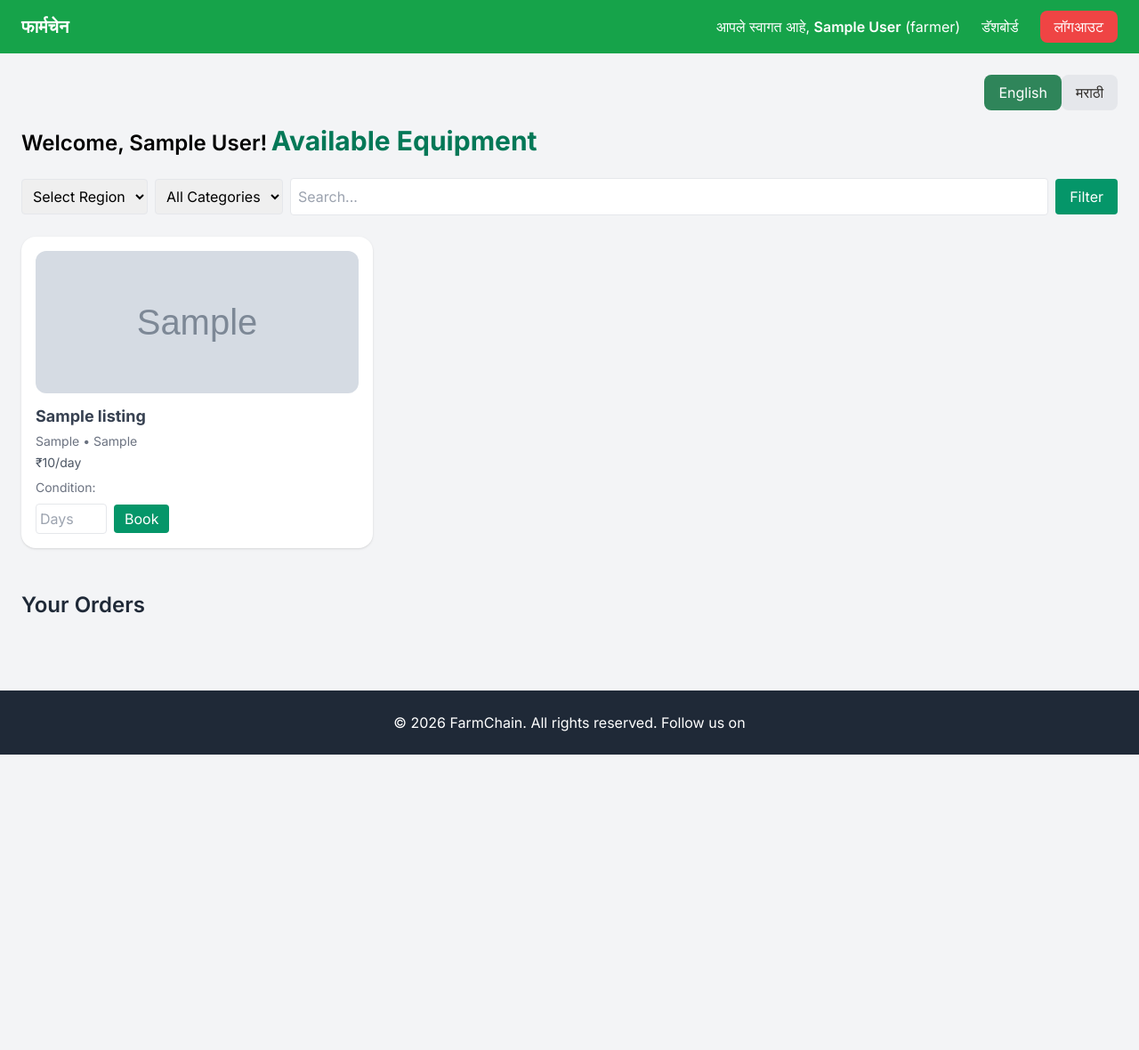
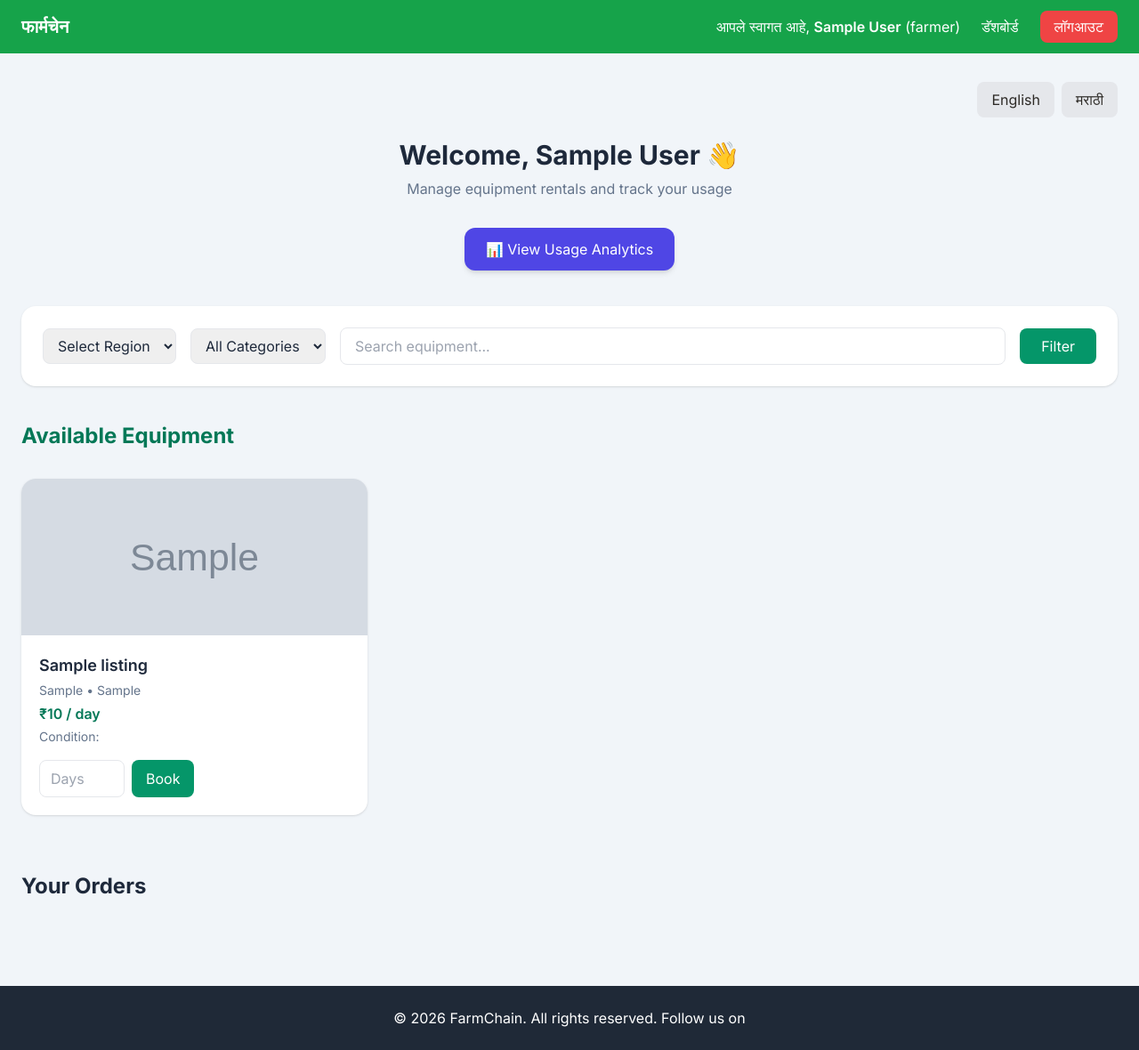
Before and after one commit to sohampatil44/Farmchain, a Node server app: page /farmer in a window 1280 px wide. Shown: the whole page at 89% size. Before the commit the page ends 848 px from the top, so only its background shows below. Run offline with Node 20, Linux system fonts and the light colour scheme; the visitor is signed in with stand-in values (Sample User, id 1); tables that the repository leaves empty hold one stand-in row (values such as "Sample post"); grey boxes marked "Sample" are stand-in pictures; some libraries are stand-ins or nearby versions.

Commit message:
added analytics

```diff
--- a/webapp/routes/farmer.js
+++ b/webapp/routes/farmer.js
@@ -200,4 +200,33 @@
     }
 });
 
+/**
+ * FARMER ANALYTICS
+ */
+router.get("/analytics", verifyToken, requireFarmer, async (req, res) => {
+    const bookings = await Booking.find({
+        farmer: req.user.userId,
+        status: "confirmed"
+    }).populate("listing");
+
+    let totalSpent = 0;
+    let totalDays = 0;
+    const usageMap = {};
+
+    bookings.forEach(b => {
+        totalSpent += b.amount;
+        const days = Math.round((b.to - b.from) / 86400000);
+        totalDays += days;
+
+        const name = b.listing?.name || "Unknown";
+        usageMap[name] = (usageMap[name] || 0) + days;
+    });
+
+    res.render("analytics-farmer", {
+        totalSpent,
+        totalDays,
+        usageMap
+    });
+});
+
 module.exports = router;
--- a/webapp/server.js
+++ b/webapp/server.js
@@ -38,11 +38,17 @@
       const decoded = jwt.verify(token, process.env.JWT_SECRET || "your-secret-key-change-in-production");
 
       if (decoded.role === "admin") {
-        res.locals.user = { id: "adminId", name: "alishaikhh15@gmail.com", role: "admin" };
+        req.user = { userId: "adminId", role: "admin", name: "Admin" };
+        res.locals.user = req.user;
       } else {
         const user = await User.findById(decoded.userId);
         if (user) {
-          res.locals.user = { id: user._id, name: user.name, role: user.role };
+          req.user = {
+            userId: user._id,
+            role: user.role,
+            name: user.name
+          };
+          res.locals.user = req.user;
         }
       }
     } catch (error) {
@@ -50,6 +56,7 @@
       res.clearCookie("token");
     }
   }
+
 
   next();
 });
--- a/webapp/views/farmer.ejs
+++ b/webapp/views/farmer.ejs
@@ -4,54 +4,82 @@
   <meta charset="UTF-8">
   <meta name="viewport" content="width=device-width, initial-scale=1.0">
   <title data-en="Farmer Portal" data-mr="शेतकरी पोर्टल">Farmer Portal</title>
+
   <script src="https://cdn.tailwindcss.com"></script>
   <link href="https://fonts.googleapis.com/css2?family=Inter:wght@400;600;700&family=Noto+Serif+Devanagari:wght@400;700&display=swap" rel="stylesheet">
   <link rel="stylesheet" href="/css/speech.css">
+
   <style>
     body { font-family: 'Inter', sans-serif; }
     [lang="mr"] { font-family: 'Noto Serif Devanagari', sans-serif; }
-    .modal { display: none; position: fixed; z-index: 1; left: 0; top: 0; width: 100%; height: 100%; overflow: auto; background-color: rgba(0,0,0,0.4); }
-    .modal-content { background-color: #fefefe; margin: 15% auto; padding: 20px; border: 1px solid #888; width: 80%; max-width: 600px; }
-    .close { color: #aaa; float: right; font-size: 28px; font-weight: bold; }
-    .close:hover, .close:focus { color: black; text-decoration: none; cursor: pointer; }
+
+    .modal {
+      display: none;
+      position: fixed;
+      inset: 0;
+      background: rgba(0,0,0,0.45);
+      z-index: 50;
+    }
+
+    .modal-content {
+      background: #fff;
+      margin: 10% auto;
+      padding: 24px;
+      width: 90%;
+      max-width: 600px;
+      border-radius: 16px;
+      box-shadow: 0 20px 40px rgba(0,0,0,0.15);
+    }
   </style>
 </head>
-<body class="bg-gray-100 min-h-screen">
+
+<body class="bg-slate-100 min-h-screen text-slate-800">
 
 <div id="speech-controls" class="speech-controls">
-  <div class="text-sm font-semibold mb-2" data-en="Text-to-Speech" data-mr="मजकूर-ते-भाषण">Text-to-Speech</div>
-  <button id="stop-speech" class="speech-btn" data-en="Stop" data-mr="थांबवा">Stop</button>
-  <button id="pause-speech" class="speech-btn" data-en="Pause" data-mr="विराम">Pause</button>
-  <button id="resume-speech" class="speech-btn" data-en="Resume" data-mr="पुन्हा सुरू">Resume</button>
+  <div class="text-sm font-semibold mb-2">Text-to-Speech</div>
+  <button id="stop-speech" class="speech-btn">Stop</button>
+  <button id="pause-speech" class="speech-btn">Pause</button>
+  <button id="resume-speech" class="speech-btn">Resume</button>
 </div>
 
 <%- include('partials/header') %>
 
-<div class="container mx-auto p-6">
+<div class="max-w-7xl mx-auto px-6 py-8">
 
-  <div class="flex justify-end mb-4">
-    <button type="button" class="lang-btn active" onclick="window.FarmChainSpeech.setLanguage('en')" data-lang="en">English</button>
-    <button type="button" class="lang-btn" onclick="window.FarmChainSpeech.setLanguage('mr')" data-lang="mr">मराठी</button>
+  <!-- Language Switch -->
+  <div class="flex justify-end gap-2 mb-6">
+    <button class="lang-btn active" onclick="window.FarmChainSpeech.setLanguage('en')">English</button>
+    <button class="lang-btn" onclick="window.FarmChainSpeech.setLanguage('mr')">मराठी</button>
   </div>
 
-  <h1 class="text-2xl font-semibold mb-4 text-center speakable" data-en="Welcome, <%= farmerName %>!" data-mr="आपले स्वागत आहे, <%= farmerName %>!">
-    Welcome, <%= farmerName %>!
+  <!-- Welcome -->
+  <div class="text-center mb-8">
+    <h1 class="text-3xl font-bold mb-2 speakable">
+      Welcome, <%= farmerName %> 👋
     </h1>
+    <p class="text-slate-500">Manage equipment rentals and track your usage</p>
+  </div>
 
-  <h2 class="text-3xl font-bold text-emerald-700 mb-6 text-center speakable" data-en="Available Equipment" data-mr="उपलब्ध यंत्रसामग्री">
-    Available Equipment
-  </h2>
+  <!-- Analytics CTA -->
+  <div class="flex justify-center mb-10">
+    <a href="/farmer/analytics"
+       class="bg-indigo-600 hover:bg-indigo-700 text-white px-6 py-3 rounded-xl shadow-md transition font-medium">
+      📊 View Usage Analytics
+    </a>
+  </div>
 
-  <form class="mb-6 flex flex-wrap gap-2 items-center" method="GET">
-    <select name="region" class="border p-2 rounded">
-      <option value="" data-en="Select Region" data-mr="प्रदेश निवडा">Select Region</option>
+  <!-- Filters -->
+  <div class="bg-white rounded-2xl shadow p-6 mb-10">
+    <form class="flex flex-wrap gap-4 items-center" method="GET">
+      <select name="region" class="border rounded-lg px-3 py-2">
+        <option value="">Select Region</option>
         <% REGIONS.forEach(function(r) { %>
           <option value="<%= r %>" <%= region === r ? 'selected' : '' %>><%= r %></option>
         <% }); %>
       </select>
 
-    <select name="category" class="border p-2 rounded">
-      <option value="all" data-en="All Categories" data-mr="सर्व श्रेण्या">All Categories</option>
+      <select name="category" class="border rounded-lg px-3 py-2">
+        <option value="all">All Categories</option>
         <% CATEGORIES.forEach(function(c) { %>
           <option value="<%= c %>" <%= category === c ? 'selected' : '' %>>
             <%= CATEGORY_TRANSLATIONS[c] || c %>
@@ -59,80 +87,102 @@
         <% }); %>
       </select>
 
-    <input type="text" name="q" placeholder="Search..." class="border p-2 rounded flex-1" value="<%= query %>"/>
-    <button class="bg-emerald-600 hover:bg-emerald-700 text-white px-4 py-2 rounded transition speakable" data-en="Filter" data-mr="फिल्टर करा">
+      <input type="text"
+             name="q"
+             placeholder="Search equipment..."
+             value="<%= query %>"
+             class="border rounded-lg px-4 py-2 flex-1"/>
+
+      <button class="bg-emerald-600 hover:bg-emerald-700 text-white px-6 py-2 rounded-lg transition">
         Filter
       </button>
     </form>
+  </div>
+
+  <!-- Listings -->
+  <h2 class="text-2xl font-bold text-center mb-8 text-emerald-700 speakable">
+    Available Equipment
+  </h2>
 
   <% if(listings && listings.length > 0) { %>
-    <div class="grid grid-cols-1 md:grid-cols-3 gap-6">
+    <div class="grid grid-cols-1 sm:grid-cols-2 lg:grid-cols-3 gap-8">
       <% listings.forEach(function(l) {
-           const imgUrl = (l.img && l.img.trim() !== "") ? l.img : "https://via.placeholder.com/300x150";
+        const imgUrl = (l.img && l.img.trim() !== "") ? l.img : "https://via.placeholder.com/400x200";
       %>
-        <div class="bg-white p-4 rounded-2xl shadow hover:shadow-xl transition flex flex-col">
-          <div class="w-full h-40 bg-cover bg-center rounded-xl mb-3" style="background-image: url('<%= imgUrl %>');"></div>
-          <h3 class="font-bold text-lg text-gray-700 mb-1 speakable">
+        <div class="bg-white rounded-2xl shadow hover:shadow-xl transition overflow-hidden flex flex-col">
+          <div class="h-44 bg-cover bg-center" style="background-image:url('<%= imgUrl %>')"></div>
+
+          <div class="p-5 flex flex-col flex-1">
+            <h3 class="font-semibold text-lg mb-1 speakable">
               <%= CATEGORY_TRANSLATIONS[l.name] || l.name %>
             </h3>
-          <p class="text-sm text-gray-500 mb-1 speakable">
+
+            <p class="text-sm text-slate-500 mb-1">
               <%= CATEGORY_TRANSLATIONS[l.category] || l.category %> • <%= l.region %>
             </p>
-          <p class="text-sm text-gray-600 font-medium mb-2 speakable">
-            ₹<%= l.pricePerDay %>/day
+
+            <p class="text-emerald-700 font-semibold mb-1">
+              ₹<%= l.pricePerDay %> / day
             </p>
-          <p class="text-sm text-gray-500 mb-2 speakable">
+
+            <p class="text-sm text-slate-500 mb-4">
               Condition: <%= l.condition %>
             </p>
-          <form method="POST" action="/farmer/initiate-booking/<%= l._id %>" class="flex gap-2 items-center">
-            <input type="number" name="days" placeholder="Days" class="border p-1 rounded w-20" min="1" required/>
-            <button class="bg-emerald-600 hover:bg-emerald-700 text-white px-3 py-1 rounded transition speakable" data-en="Book" data-mr="बुक करा">
+
+            <form method="POST" action="/farmer/initiate-booking/<%= l._id %>" class="mt-auto flex gap-2">
+              <input type="number"
+                     name="days"
+                     min="1"
+                     required
+                     placeholder="Days"
+                     class="border rounded-lg px-3 py-2 w-24"/>
+
+              <button class="bg-emerald-600 hover:bg-emerald-700 text-white px-4 py-2 rounded-lg transition">
                 Book
               </button>
             </form>
           </div>
+        </div>
       <% }); %>
     </div>
   <% } else { %>
-    <div class="text-center py-8">
-      <p class="text-gray-500 speakable" data-en="No equipment found" data-mr="कोणतीही यंत्रसामग्री सापडली नाही">No equipment found</p>
-    </div>
+    <p class="text-center text-slate-500 py-10">No equipment found</p>
   <% } %>
 
-  <!-- Orders Panel -->
-  <div class="mt-12">
-    <h2 class="text-2xl font-semibold text-gray-800 mb-4 speakable" data-en="Your Orders" data-mr="आपल्या ऑर्डर्स">
-      Your Orders
-    </h2>
+  <!-- Orders -->
+  <div class="mt-16">
+    <h2 class="text-2xl font-bold mb-6 speakable">Your Orders</h2>
+
     <% if (bookings && bookings.length > 0) { %>
-      <div class="grid sm:grid-cols-2 md:grid-cols-3 gap-6">
-        <% bookings.forEach(function(booking) { %>
-          <% if (booking.status === 'confirmed') { %>
-            <div class="bg-white p-4 rounded-2xl shadow hover:shadow-xl transition flex flex-col">
-              <h3 class="font-bold text-lg text-gray-700 mb-1 speakable">Order for <%= booking.listing.name %></h3>
-              <p class="text-sm text-gray-500 mb-1 speakable">Seller: <%= booking.listing.sellerName %></p>
-              <p class="text-sm text-gray-600 font-medium mb-1 speakable">Amount: ₹<%= booking.amount %></p>
-              <p class="text-sm text-gray-500 mb-2 speakable">Days: <%= Math.round((booking.to - booking.from) / 86400000) %></p>
-              <button onclick="showOrderDetails('<%= JSON.stringify(booking) %>')" class="bg-emerald-600 hover:bg-emerald-700 text-white px-3 py-1 rounded transition speakable" data-en="View Details" data-mr="तपशील पहा">
+      <div class="grid sm:grid-cols-2 lg:grid-cols-3 gap-8">
+        <% bookings.forEach(function(booking) { if (booking.status === 'confirmed') { %>
+          <div class="bg-white rounded-2xl shadow p-5 hover:shadow-xl transition">
+            <h3 class="font-semibold mb-1">Order for <%= booking.listing.name %></h3>
+            <p class="text-sm text-slate-500">Seller: <%= booking.listing.sellerName %></p>
+            <p class="font-medium text-emerald-700 mt-2">₹<%= booking.amount %></p>
+            <p class="text-sm text-slate-500 mb-4">
+              Days: <%= Math.round((booking.to - booking.from) / 86400000) %>
+            </p>
+
+            <button onclick="showOrderDetails('<%= JSON.stringify(booking) %>')"
+                    class="bg-indigo-600 hover:bg-indigo-700 text-white px-4 py-2 rounded-lg transition">
               View Details
             </button>
           </div>
-          <% } %>
-        <% }) %>
+        <% }}); %>
       </div>
     <% } else { %>
-      <div class="text-center py-8">
-        <p class="text-gray-500 speakable" data-en="No orders yet" data-mr="कोणतीही ऑर्डर्स नाहीत">No orders yet</p>
-      </div>
+      <p class="text-center text-slate-500 py-10">No orders yet</p>
     <% } %>
   </div>
 
-  <!-- Modal for Order Details -->
+  <!-- Modal -->
   <div id="orderModal" class="modal">
     <div class="modal-content">
-      <span class="close" onclick="document.getElementById('orderModal').style.display='none'">&times;</span>
-      <h2 class="text-xl font-bold mb-4 speakable" data-en="Order Details" data-mr="ऑर्डर तपशील">Order Details</h2>
-      <p id="orderDetails" class="text-gray-700"></p>
+      <button class="float-right text-xl font-bold"
+              onclick="document.getElementById('orderModal').style.display='none'">×</button>
+      <h2 class="text-xl font-bold mb-4">Order Details</h2>
+      <p id="orderDetails" class="text-slate-700"></p>
     </div>
   </div>
 
@@ -142,22 +192,21 @@
 
 <script src="/js/speech.js"></script>
 <script>
-  document.addEventListener('DOMContentLoaded', function() {
+  document.addEventListener('DOMContentLoaded', () => {
     window.FarmChainSpeech.setLanguage('en');
   });
 
   function showOrderDetails(bookingJson) {
     const booking = JSON.parse(bookingJson);
-    const details = `
+    document.getElementById('orderDetails').innerHTML = `
       Booking ID: ${booking._id}<br>
-      Equipment: ${booking.listing.name} (Category: ${booking.listing.category}, Region: ${booking.listing.region})<br>
+      Equipment: ${booking.listing.name}<br>
       Seller: ${booking.listing.sellerName}<br>
       Days: ${(new Date(booking.to) - new Date(booking.from)) / 86400000}<br>
       Amount: ₹${booking.amount}<br>
       Tx Hash: ${booking.txHash}<br>
       Date: ${new Date(booking.createdAt).toLocaleString()}
     `;
-    document.getElementById('orderDetails').innerHTML = details;
     document.getElementById('orderModal').style.display = "block";
   }
 </script>
```
Also changed, not shown: webapp/routes/analytics.js (added, +59 -0 lines), webapp/routes/seller.js (+26 -0 lines), webapp/views/analytics-farmer.ejs (added, +136 -0 lines), webapp/views/analytics-seller.ejs (added, +64 -0 lines), webapp/views/seller.ejs (+90 -141 lines). Lines whose indentation alone changed are shown as unchanged.
